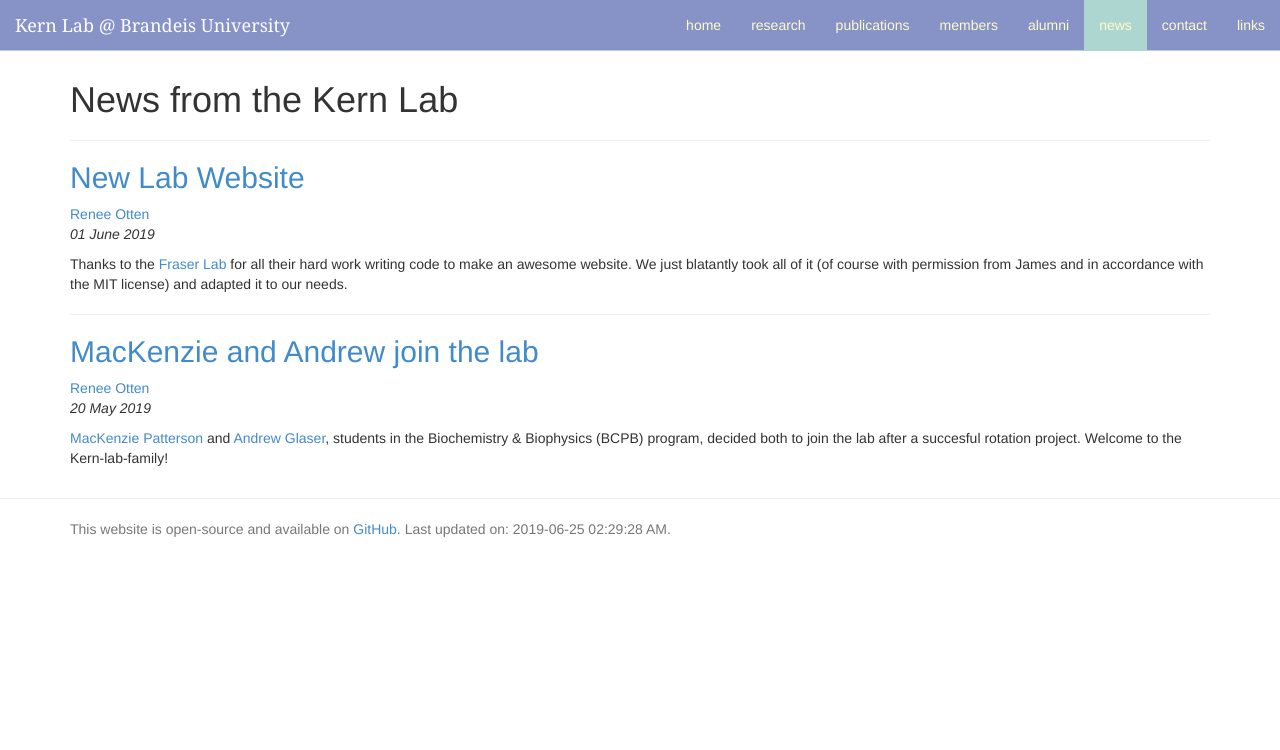
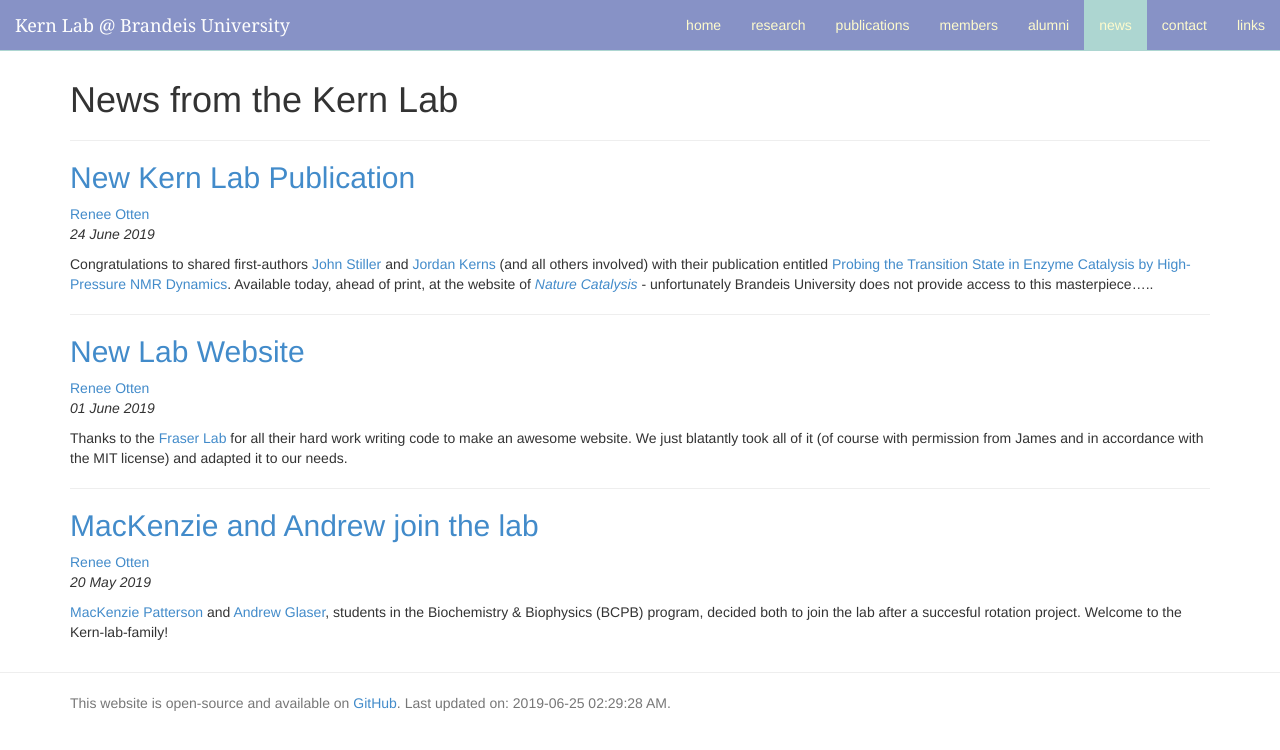
Before and after one commit to kernlab-scripps/kernlab-scripps.github.io, a Jekyll site: the page built from news/index.html, in a window 1280 px wide. Shown: the top 750 px of the page. Built offline with Jekyll 4.4.1, drawn with Linux system fonts in a browser that asks for light colours; nearby versions of some CDN libraries; the list of posts is cut into pages by our own code; comment, search, counter and statistics services are not loaded.

Commit message:
Add publication + news item

```diff
--- a/_data/publications.yml
+++ b/_data/publications.yml
@@ -1,8 +1,8 @@
 ## - citation: "LastName INITIALS, .... & LastName INITIALS. Title *Abbreviated Journal Title*, **Year**"
 ##   date: YYYYMMDD
 ##   image: "/static/img/publications/lastname_year.jpg"
-##   pmid:  number or Submitted
-##   pmcid: PMC####### or [Submitted; In Process]
+##   pmid:  number or [Submitted ; Epub Ahead of Print]
+##   pmcid: PMC####### or [Submitted; Epub Ahead of Print]
 ##   doi: ????/????  # part after https://dx.doi.org/
 ##   biorxiv: "??????"
 ##   chemrxiv: "??????"
@@ -20,6 +20,19 @@
 ##   links:
 ##     - name: "Fraser Lab"
 ##       url: "https://fraser-lab.com/"
+
+- citation: "Stiller JB<sup>#</sup>, Kerns SJ<sup>#</sup>, Hoemberger M, Cho Y-J, Otten R, Hagan MF & Kern D. Probing the Transition State in Enzyme Catalysis by High-Pressure NMR Dynamics. *Nat. Catal.* **2019**"
+  date: 20190624
+  image: "/static/img/publications/stiller_2019.jpg"
+  pmid: <a href='https://doi.org/10.1038/s41929-019-0307-6'>Epub Ahead of Print</a>
+  #pmcid: PMC???????
+  doi: 10.1038/s41929-019-0307-6
+  #pdf: "/static/pdf/stiller_2019.pdf"
+  pdb:
+    - 4K46
+  links:
+   - name: "Hagan Lab"
+     url: "https://www.brandeis.edu/departments/physics/hagan/index.html"
 
 - citation: "Pádua RAP<sup>#</sup>, Sun Y<sup>#</sup>, Marko I, Pitsawong W, Stiller JB, Otten R & Kern D. Mechanism of Activating Mutations and Allosteric Drug Inhibition of the Phosphatase SHP2. *Nat. Commun.* **2018**"
   date: 20181030
--- /dev/null
+++ b/_posts/2019-06-24-New-Publication.md
@@ -0,0 +1,8 @@
+---
+title: New Kern Lab Publication
+author: Renee Otten
+layout: post
+group: news
+---
+
+Congratulations to shared first-authors <a href="/member/#John+Stiller">John Stiller</a> and <a href="/alumni/#Jordan+Kerns">Jordan Kerns</a> (and all others involved) with their publication entitled <a href="/publications/">Probing the Transition State in Enzyme Catalysis by High-Pressure NMR Dynamics</a>. Available today, ahead of print, at the website of <a href="https://doi.org/10.1038/s41929-019-0307-6">*Nature Catalysis*</a> - unfortunately Brandeis University does not provide access to this masterpiece.....
```
Also changed, not shown: static/img/publications/stiller_2019.jpg (added).
